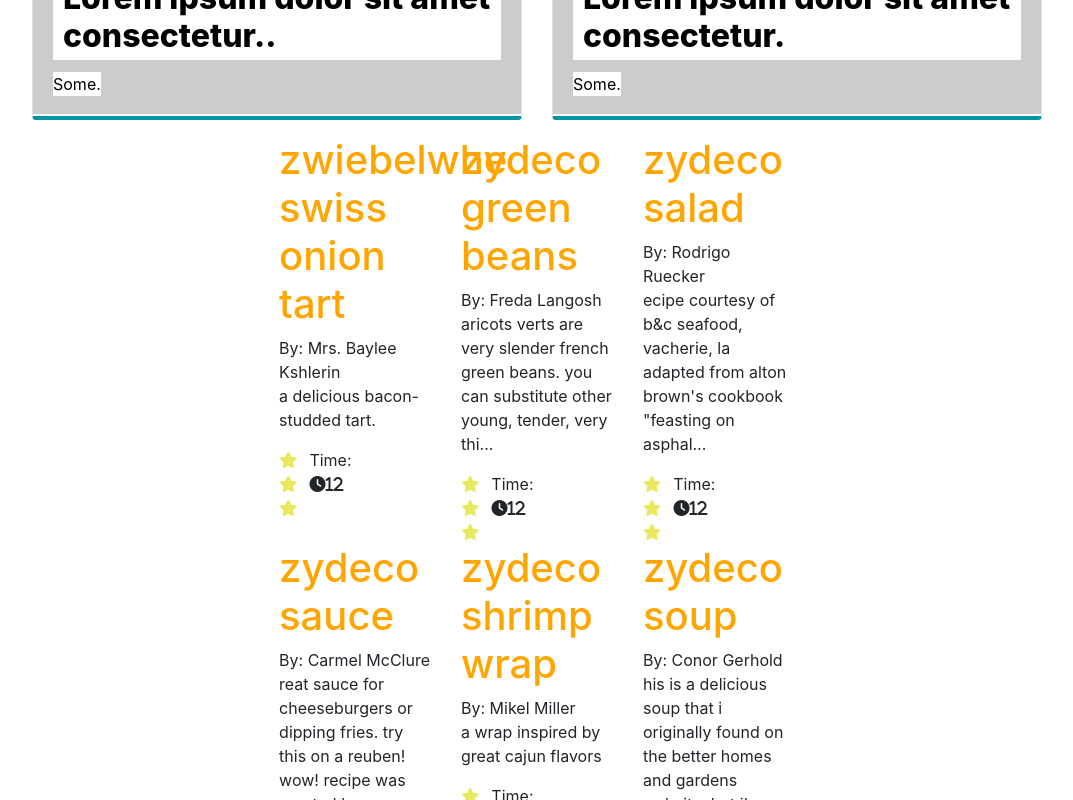
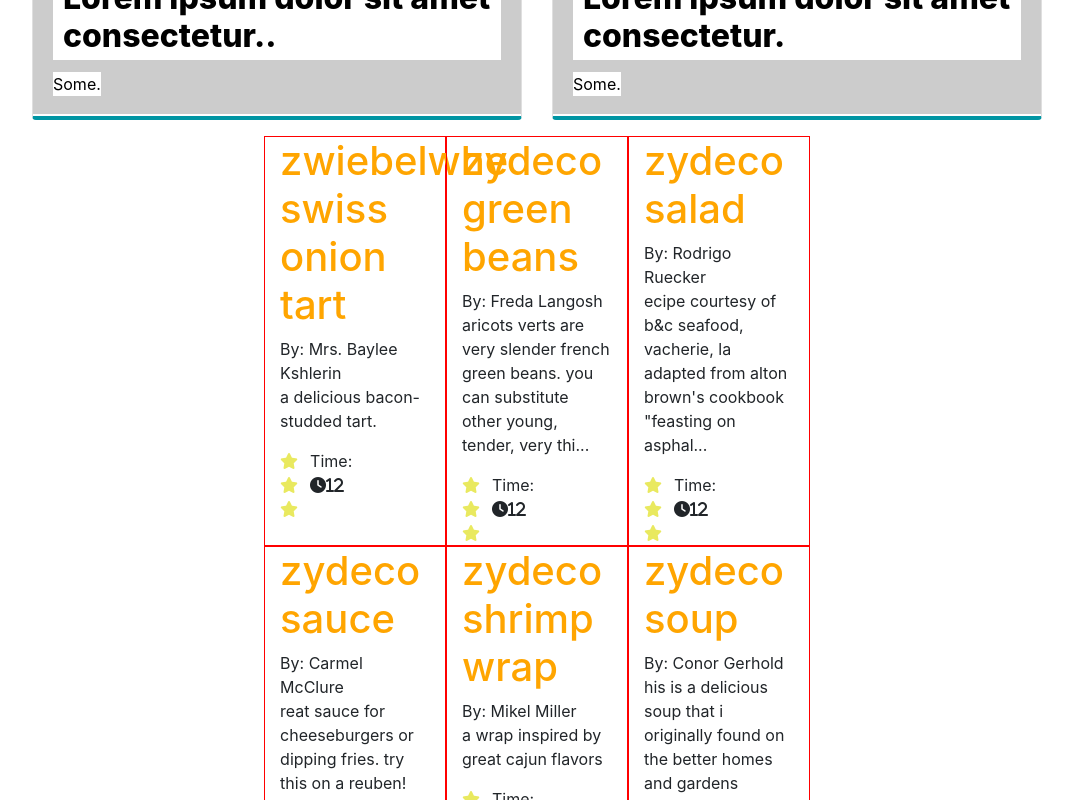
Before and after one commit to davidva123/foodclone, a React (Create React App) app: page / in a window 1280 px wide. Shown: the part 560-1360 px from the top of the page, without its empty margins (103-1176 px from the left). Built offline with nearby package versions, Linux system fonts and the light colour scheme.

Commit message:
updating navbar > navigation

```diff
--- a/src/FoodClone.js
+++ b/src/FoodClone.js
@@ -1,7 +1,8 @@
 import React from "react";
 import Header from "./components/Header/Header";
 import RecipeList from "./components/RecipeList/RecipeList";
-import Navigation from "./components/Navbar/NavBar";
+// import Navigation from "./components/Navbar/NavBar";
+import Navigation from "./components/Navigation/Navigation";
 
 function FoodClone() {
   return (
--- a/src/components/navbar/NavBar.jsx
+++ b/src/components/Navigation/Navigation.jsx
@@ -1,6 +1,6 @@
 import React from "react";
 import { Link } from "react-router-dom";
-import "./navbar.scss";
+import "./Navigation.scss";
 
 const Navigation = () => {
   return (
--- a/src/components/RecipeCard/RecipeCard.jsx
+++ b/src/components/RecipeCard/RecipeCard.jsx
@@ -5,9 +5,13 @@ import "./RecipeCard.scss";
 import {TrimText} from '../../utils/TextHelpers';
 export const RecipeCard = (props) => {
   const { name, n_step, minutes, contributor_name, description } = props.recipe;
+  const recipecardteststyles = {
+    'border':'1px solid red'
+  }
 
   return (
-    <div className="RecipeCard col-md-4">
+
+    <div className="RecipeCard col-md-4" style={recipecardteststyles}>
       <h1>{name}</h1>
       <span>By: {contributor_name}</span>
       <p>
```
Also changed, not shown: src/components/Navigation/Navigation.scss (renamed from src/components/navbar/navbar.scss).
